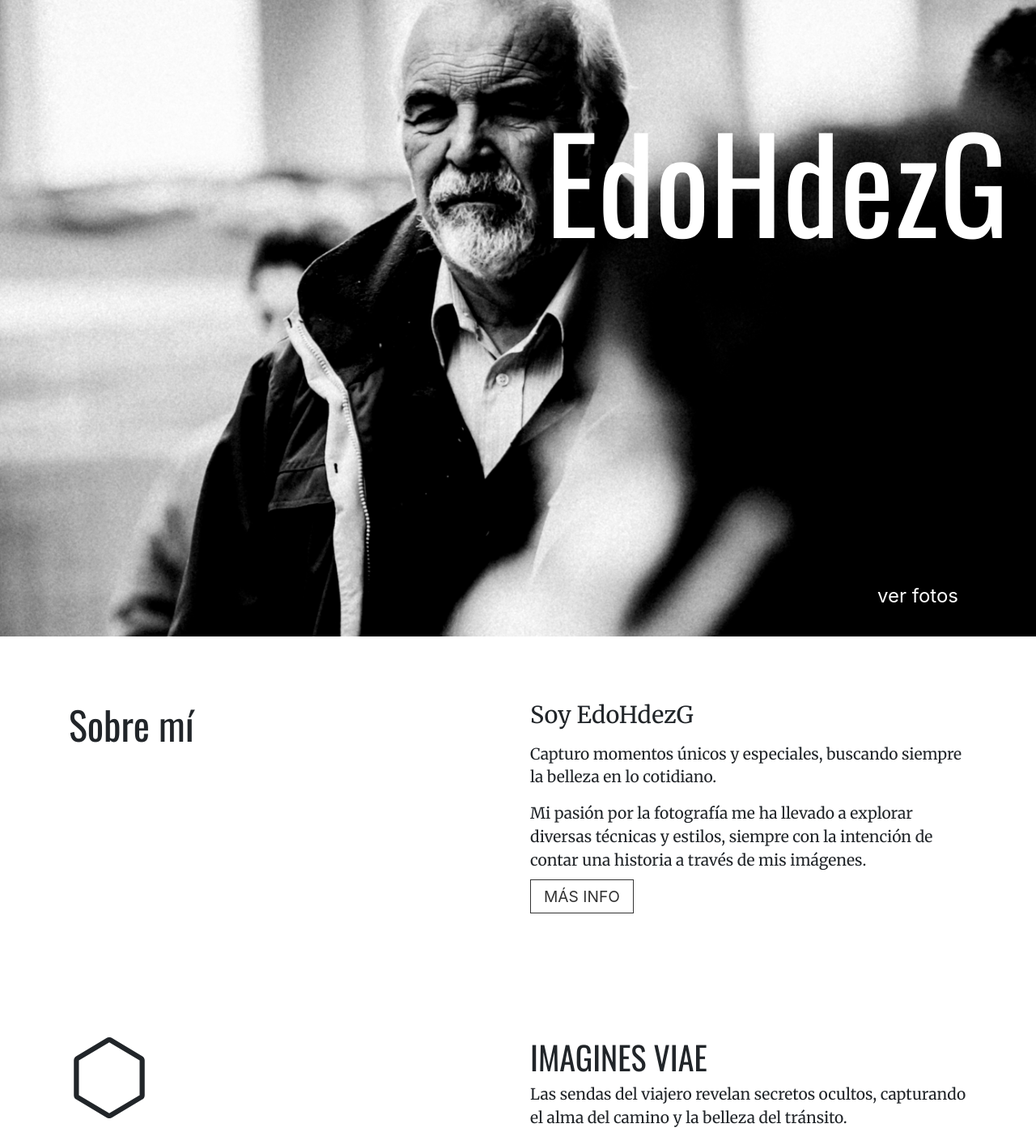
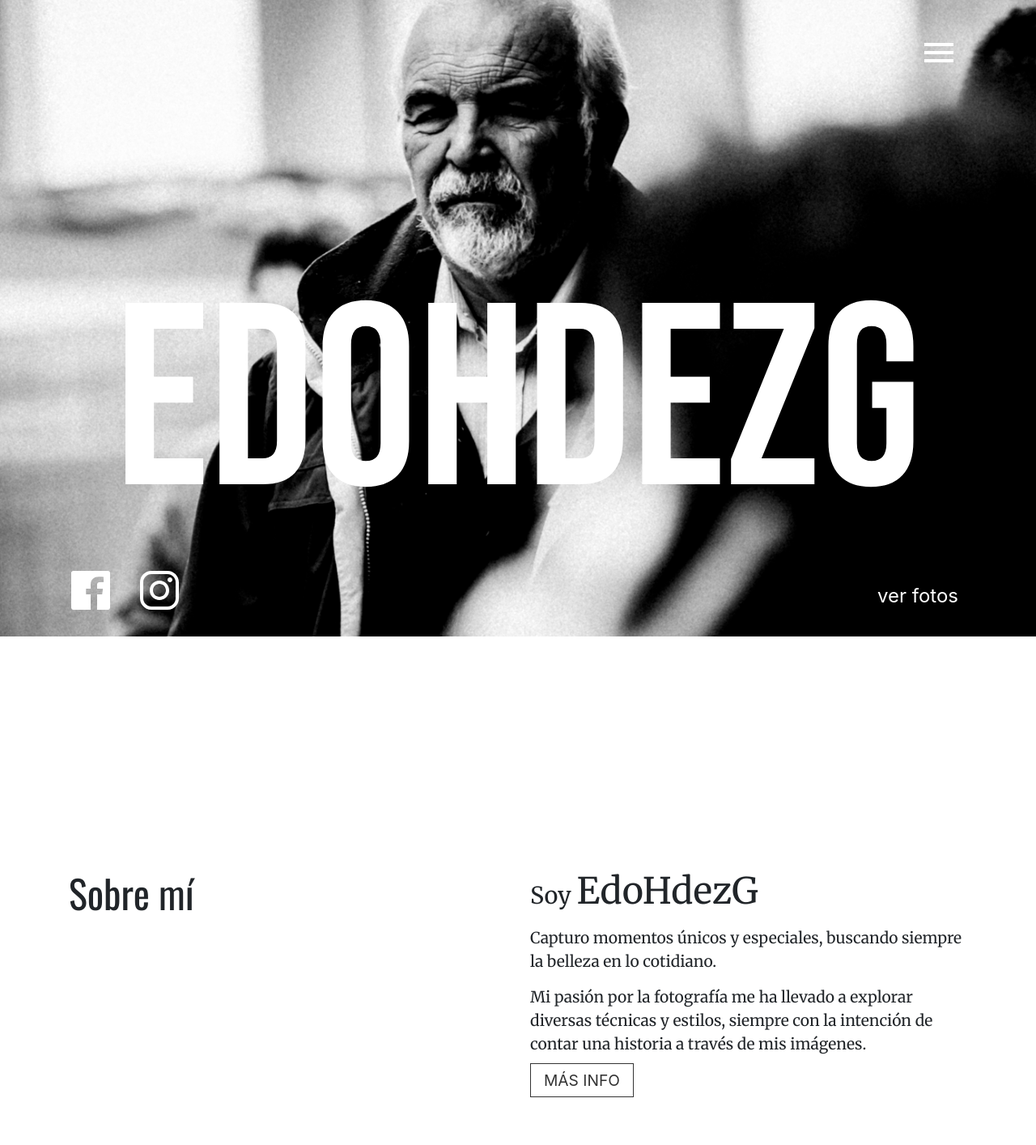
Before and after one commit to EduardoHernandezGuzman/edohdezg-photographer, a plain HTML site: page index.html in a window 1280 px wide. Shown: the part 14-1428 px from the top of the page at 81% size. Drawn offline with nearby package versions, Linux system fonts and the light colour scheme; a script that the page names is missing.

Commit message:
Cambios visuales

```diff
--- a/css/style.css
+++ b/css/style.css
@@ -1,5 +1,5 @@
 body {
-  font-family: 'Merriweather', serif;
+  font-family: "Merriweather", serif;
   margin: 0;
   overflow-x: hidden;
 }
@@ -88,16 +88,16 @@ body {
 
 .hero-title {
   position: absolute;
-  top: 30%;
-  left: 60rem;
+  top: 65%;
+  left: 50%;
   transform: translate(-50%, -50%);
   color: #fff;
-  text-align: center;
+  text-align: right;
 }
 
 .hero-title h1 {
-  font-size: 10rem;
-  font-family: 'Oswald', sans-serif;
+  font-size: 20rem;
+  font-family: "Bebas Neue", sans-serif;
 }
 
 .overlay {
@@ -156,7 +156,7 @@ body {
 .about-section,
 .project-section,
 .contact-section {
-  padding: 5rem 0;
+  padding: 18rem 0;
 }
 
 .about-heading,
@@ -169,18 +169,18 @@ body {
 .contact-heading h1,
 .project-heading h1 {
   font-size: 3rem;
-  font-family: 'Oswald', sans-serif;
+  font-family: "Oswald", sans-serif;
 }
 
 .about-content h3 {
   font-size: 1.8rem;
   margin-bottom: 1rem;
-  font-family: 'Merriweather', serif;
+  font-family: "Merriweather", serif;
 }
 
 .about-content p {
   font-size: 1.2rem;
-  font-family: 'Merriweather', serif;
+  font-family: "Merriweather", serif;
 }
 
 .about-link a,
@@ -201,12 +201,12 @@ body {
 
 .project-heading h1 {
   font-size: 2.5rem;
-  font-family: 'Oswald', sans-serif;
+  font-family: "Oswald", sans-serif;
 }
 
 .project-heading p {
   font-size: 1.2rem;
-  font-family: 'Merriweather', serif;
+  font-family: "Merriweather", serif;
 }
 
 .project-row {
@@ -222,3 +222,7 @@ body {
 .project-img:hover {
   transform: scale(1.05);
 }
+
+.edohdezg-nombre {
+  font-size: 2.8rem;
+}
```
